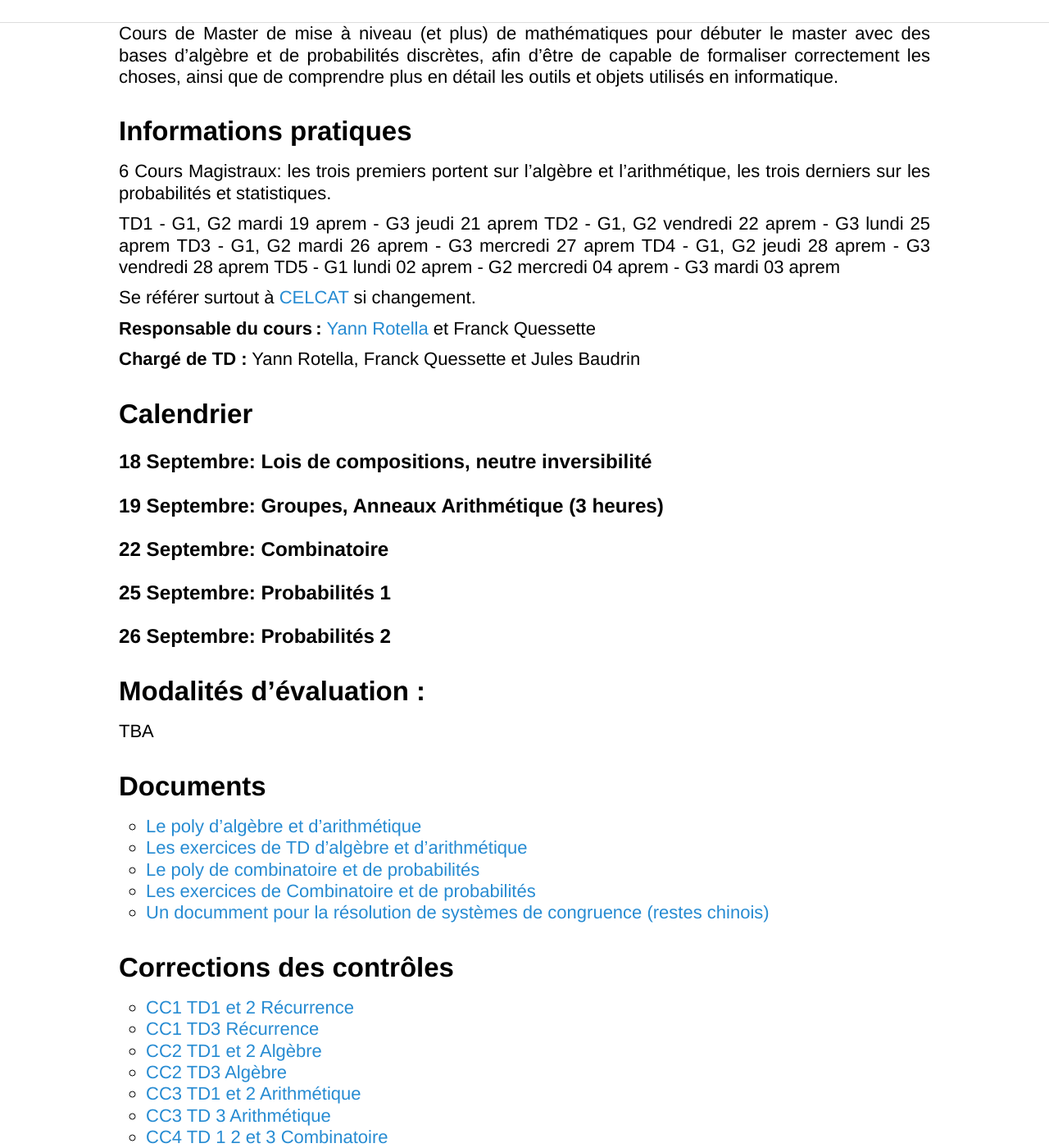
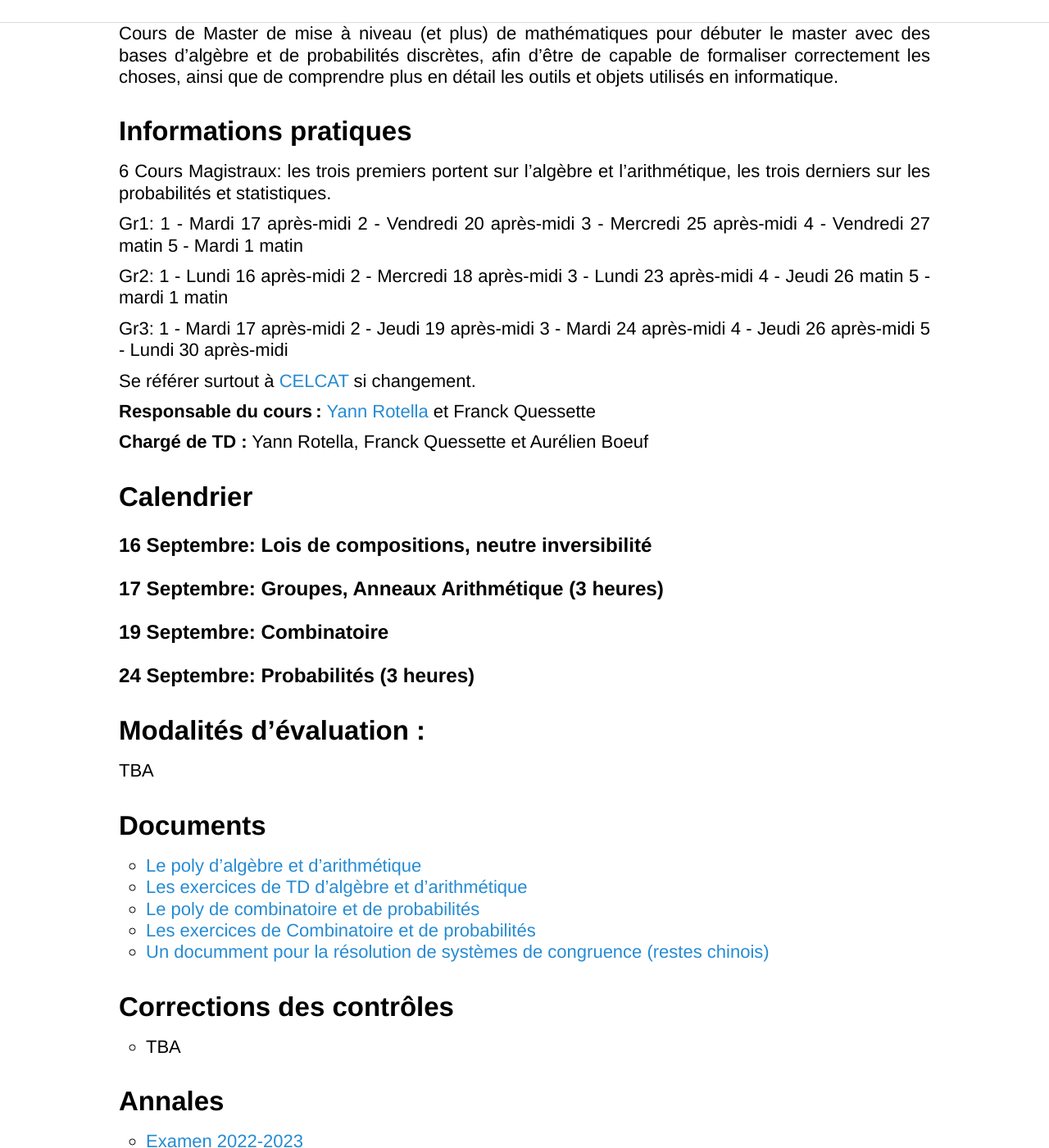
Before and after one commit to YannRotella/cpt-maths, a Jekyll site: the page built from index.md, in a window 1280 px wide and 1400 px high, scrolled down 377 px. Shown: the whole window at 82% size. Built offline with Jekyll 4.4.1, drawn with Linux system fonts in a browser that asks for light colours; some of the changed text lies outside the part shown.

Commit message:
update cours

```diff
--- a/index.md
+++ b/index.md
@@ -7,31 +7,44 @@ Cours de Master de mise à niveau (et plus) de mathématiques pour débuter le m
 
 6 Cours Magistraux: les trois premiers portent sur l'algèbre et l'arithmétique, les trois derniers sur les probabilités et statistiques.
 
-TD1 - G1, G2 mardi 19 aprem - G3 jeudi 21 aprem
-TD2 - G1, G2 vendredi 22 aprem - G3 lundi 25 aprem
-TD3 - G1, G2 mardi 26 aprem - G3 mercredi 27 aprem
-TD4 - G1, G2 jeudi 28 aprem - G3 vendredi 28 aprem
-TD5 - G1 lundi 02 aprem - G2 mercredi 04 aprem - G3 mardi 03 aprem
+Gr1:
+1 - Mardi 17 après-midi
+2 - Vendredi 20 après-midi
+3 - Mercredi 25 après-midi
+4 - Vendredi 27 matin
+5 - Mardi 1 matin
+
+Gr2:
+1 - Lundi 16 après-midi
+2 - Mercredi 18 après-midi
+3 - Lundi 23 après-midi
+4 - Jeudi 26 matin
+5 - mardi 1 matin
+
+Gr3:
+1 - Mardi 17 après-midi
+2 - Jeudi 19 après-midi
+3 - Mardi 24 après-midi
+4 - Jeudi 26 après-midi
+5 - Lundi 30 après-midi
 
 Se référer surtout à [CELCAT](https://edt.uvsq.fr/cal?vt=month&dt=2023-03-13&et=module&fid0=MIN17217) si changement.
 
 **Responsable du cours :** [Yann Rotella](https://rotella.fr/) et Franck Quessette
 
-**Chargé de TD :** Yann Rotella, Franck Quessette et Jules Baudrin
+**Chargé de TD :** Yann Rotella, Franck Quessette et Aurélien Boeuf
 
 
 ## Calendrier
 
 
-#### 18 Septembre: Lois de compositions, neutre inversibilité
+#### 16 Septembre: Lois de compositions, neutre inversibilité
 
-#### 19 Septembre: Groupes, Anneaux Arithmétique (3 heures)
+#### 17 Septembre: Groupes, Anneaux Arithmétique (3 heures)
 
-#### 22 Septembre: Combinatoire
+#### 19 Septembre: Combinatoire
 
-#### 25 Septembre: Probabilités 1
-
-#### 26 Septembre: Probabilités 2
+#### 24 Septembre: Probabilités (3 heures)
 
 ## Modalités d'évaluation :
 
@@ -47,15 +60,10 @@ TBA
 
 ## Corrections des contrôles
 
- - [CC1 TD1 et 2 Récurrence](docs/corr1td12.pdf)
- - [CC1 TD3 Récurrence](docs/corr1td3.pdf)
- - [CC2 TD1 et 2 Algèbre](docs/corr2td12.pdf)
- - [CC2 TD3 Algèbre](docs/corr2td3.pdf)
- - [CC3 TD1 et 2 Arithmétique](docs/corr3td12.pdf)
- - [CC3 TD 3 Arithmétique](docs/corr3td3.pdf)
- - [CC4 TD 1 2 et 3 Combinatoire](docs/corr4.pdf)
- - [CC5 TD 1 2 et 3 Probabilités](docs/corr5.pdf)
+ - TBA
 
 ## Annales
  - [Examen 2022-2023](docs/exam2022.pdf)
  - [Rattrapage 2022-2023](docs/rat2023.pdf)
+ - [Examen 2023-2024](docs/exam2023.pdf)
+ - [Rattrapage 2023-2024](docs/rat2024.pdf)
```
Also changed, not shown: 2 other files.
